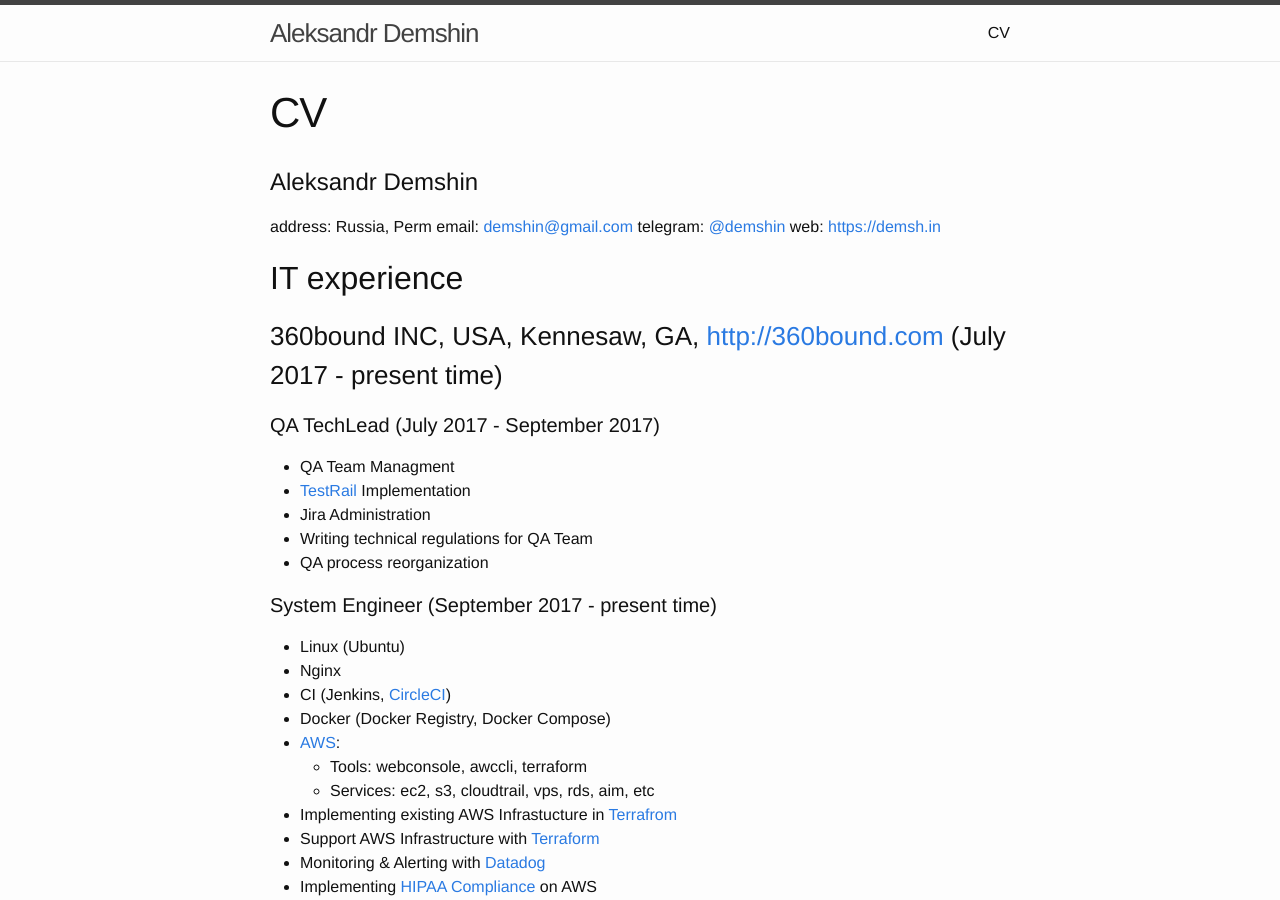
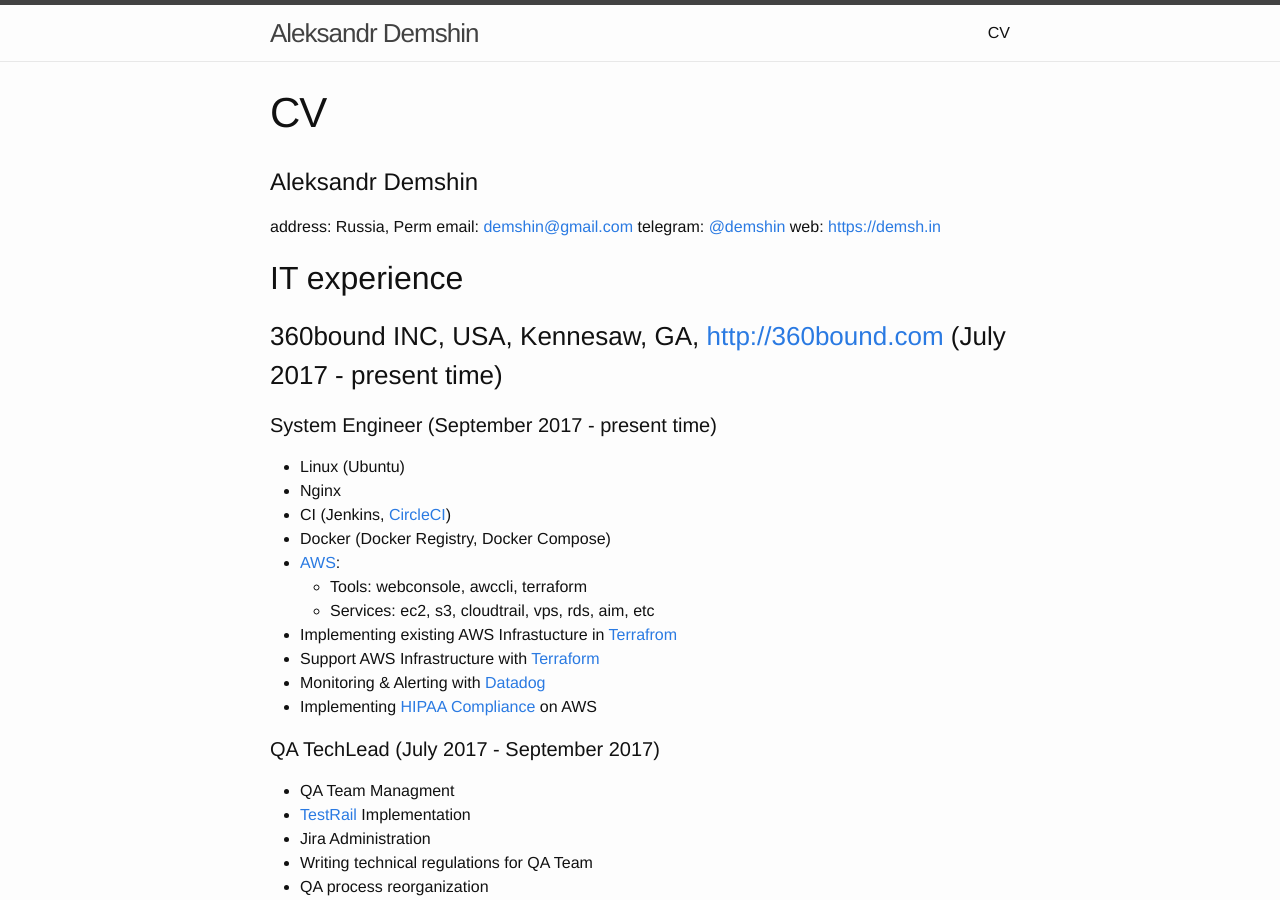
Before and after one commit to demshin/demsh.in, a Jekyll site: the page built from about.md, in a window 1280 px wide and 900 px high. Built offline with Jekyll 4.4.1, drawn with Linux system fonts in a browser that asks for light colours; part of the change alters nothing that is shown.

Commit message:
update gems

```diff
--- a/about.md
+++ b/about.md
@@ -15,14 +15,6 @@ web: <https://demsh.in>
 
 ### 360bound INC, USA, Kennesaw, GA, <http://360bound.com> (July 2017 - present time)
 
-#### QA TechLead (July 2017 - September 2017)
-
-- QA Team Managment
-- [TestRail](http://www.gurock.com/testrail/) Implementation
-- Jira Administration
-- Writing technical regulations for QA Team
-- QA process reorganization
-
 #### System Engineer (September 2017 - present time)
 
 - Linux (Ubuntu)
@@ -36,6 +28,14 @@ web: <https://demsh.in>
 - Support AWS Infrastructure with [Terraform](https://www.terraform.io)
 - Monitoring & Alerting with [Datadog](https://www.datadoghq.com)
 - Implementing [HIPAA Compliance](https://en.wikipedia.org/wiki/Health_Insurance_Portability_and_Accountability_Act) on AWS
+
+#### QA TechLead (July 2017 - September 2017)
+
+- QA Team Managment
+- [TestRail](http://www.gurock.com/testrail/) Implementation
+- Jira Administration
+- Writing technical regulations for QA Team
+- QA process reorganization
 
 ### Pro IT Resource, Perm, <http://proitr.ru> (October 2015 - April 2017)
 
```
